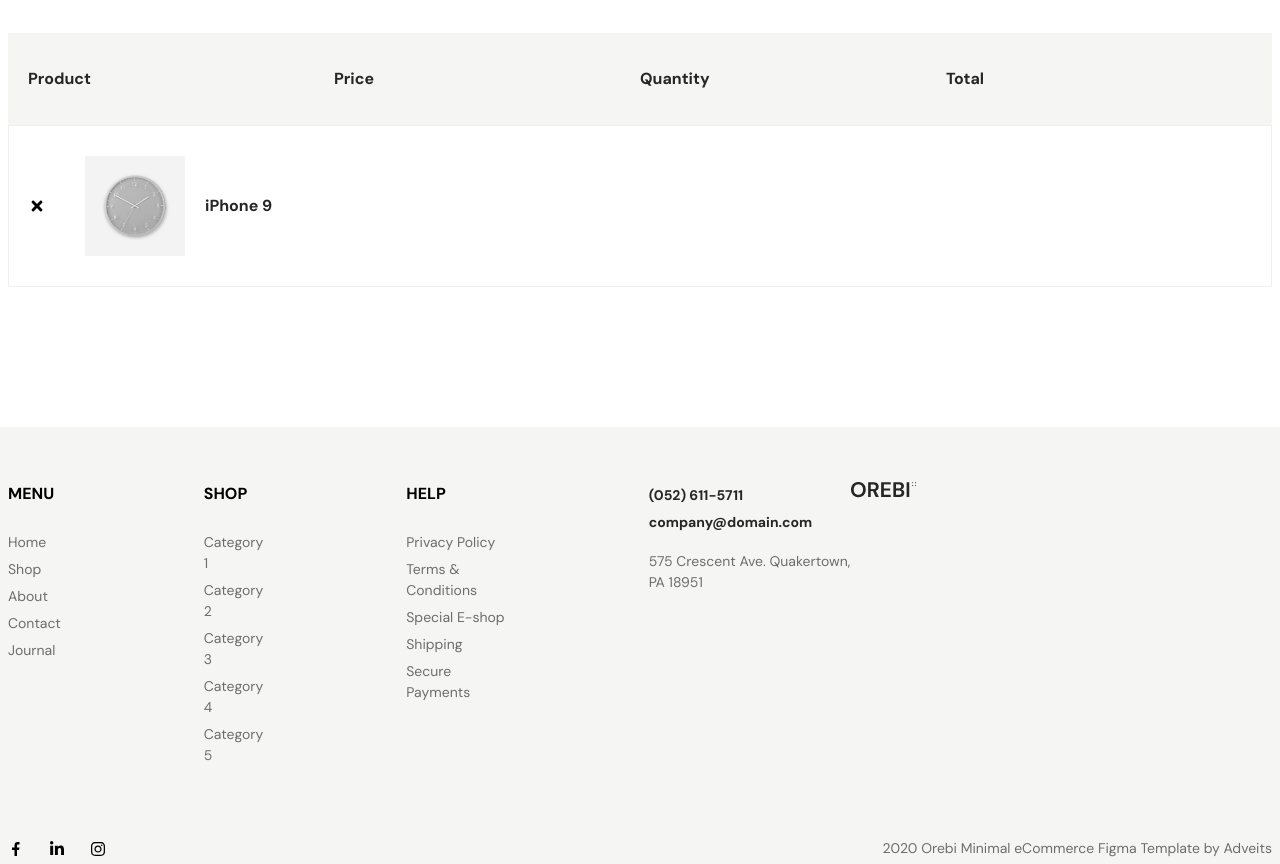
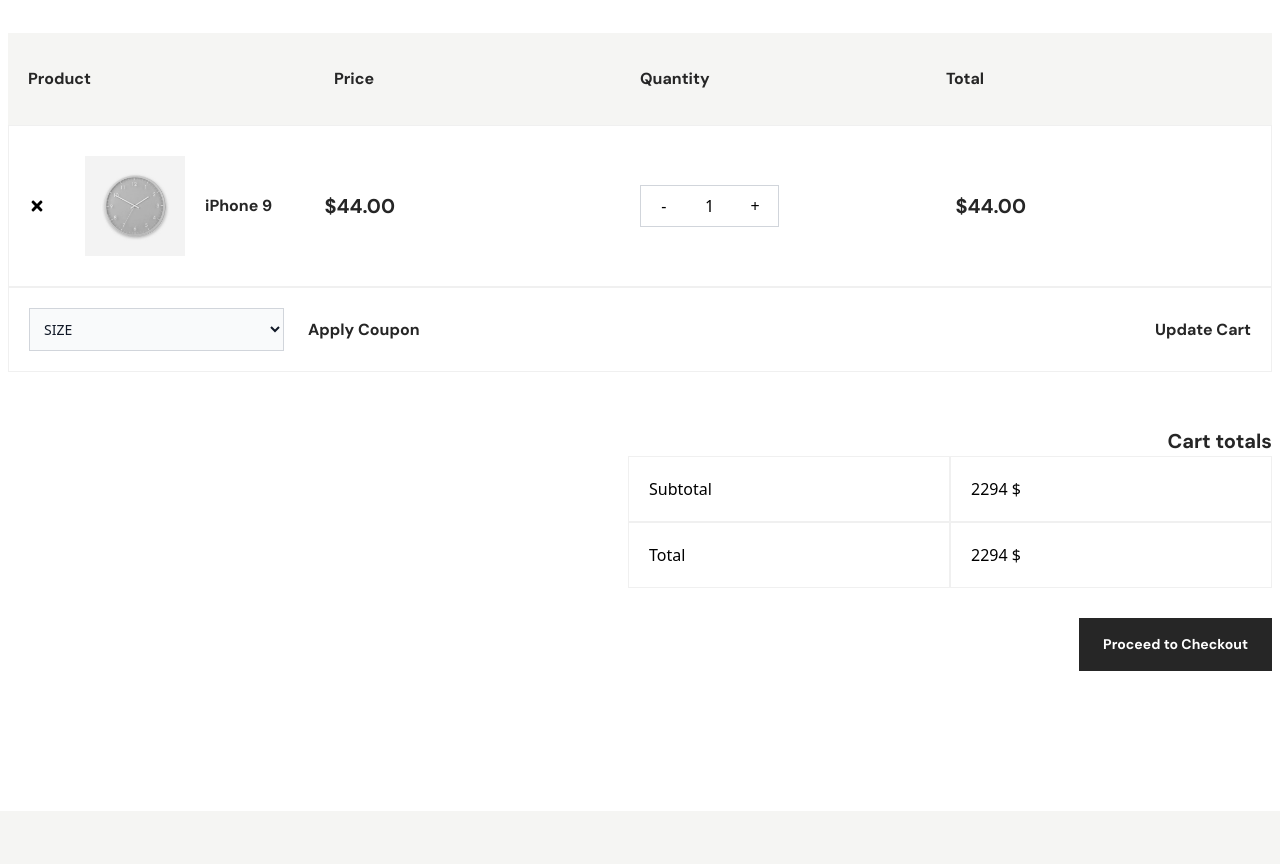
Before and after one commit to Hridoy2024/OREBI-E-Commerce-Website, a React (Vite) app: page /cart in a window 1280 px wide. Shown: the part 520-1384 px from the top of the page. Built offline with nearby package versions, Linux system fonts and the light colour scheme; no server answers; the HTML template or start-up script is replaced by a standard one.

Commit message:
cart done

```diff
--- a/src/App.jsx
+++ b/src/App.jsx
@@ -16,6 +16,7 @@ import Shop from "./Pages/Shop";
 import ProductFilter from "./Pages/ProductFilter";
 import Product from "./Pages/Product";
 import Cart from "./Pages/Cart";
+import Error from "./Components/Error";
 
 const router = createBrowserRouter(
   createRoutesFromElements(
@@ -37,6 +38,7 @@ const router = createBrowserRouter(
         <Route path="/contact" element={<Contact title="Contacts" />} />
         <Route path="/login" element={<Login title="Login" />} />
         <Route path="/signup" element={<Signup title="Signup" />} />
+        <Route path="*" element={<Error />} />
       </Route>
     </Route>
   )
--- /dev/null
+++ b/src/Components/Error.jsx
@@ -0,0 +1,19 @@
+import React from "react";
+import Container from "./Container";
+
+const Error = () => {
+  return (
+    <section>
+      <Container>
+        <h1 className="font-dm font-bold text-[200px] text-primary ">404</h1>
+        <p className="font-dm font-normal text-[20px] text-secondary leading-[30px] w-[750px] mt-2 ">
+          The page you were looking for couldn't be found. The page could be
+          removed or you misspelled the word while searching for it. Maybe try a
+          search?
+        </p>
+      </Container>
+    </section>
+  );
+};
+
+export default Error;
--- a/src/Components/Header.jsx
+++ b/src/Components/Header.jsx
@@ -15,6 +15,7 @@ import img from "../assets/headerimg.png";
 import { FaTimes } from "react-icons/fa";
 import { useDispatch } from "react-redux";
 import { productsReducer } from "../slices/ProductsSlice";
+import { Link } from "react-router-dom";
 
 const Header = () => {
   const dispatch = useDispatch();
@@ -245,9 +246,12 @@ const Header = () => {
                     </p>
 
                     <Flex className={`justify-between mt-3 `}>
-                      <button className=" py-4 px-10 border-[1px] border-[#2b2b2b] font-dm font-bold text-[14px] text-primary  ">
+                      <Link
+                        to={`/cart`}
+                        className=" py-4 px-10 border-[1px] border-[#2b2b2b] font-dm font-bold text-[14px] text-primary  "
+                      >
                         View Cart
-                      </button>
+                      </Link>
                       <button className=" py-4 px-10 border-[1px] border-[#2b2b2b] font-dm font-bold text-[14px] text-white bg-primary  ">
                         Checkout
                       </button>
--- a/src/Pages/Cart.jsx
+++ b/src/Pages/Cart.jsx
@@ -4,6 +4,7 @@ import Breadcums from "../Components/Breadcums";
 import Flex from "../Components/Flex";
 import { FaTimes } from "react-icons/fa";
 import Image from "../Components/Image";
+// import Flex from "./../Components/Flex";
 
 const Cart = ({ title }) => {
   return (
@@ -53,11 +54,91 @@ const Cart = ({ title }) => {
               </Flex>
             </div>
 
-            <div className="w-1/4"></div>
-            <div className="w-1/4"></div>
-            <div className="w-1/4"></div>
+            <div className="w-1/4">
+              <Flex className={`items-center h-full`}>
+                <p className="font-dm font-bold text-[20px] text-primary">
+                  $44.00
+                </p>
+              </Flex>
+            </div>
+            <div className="w-1/4">
+              <Flex className={`items-center h-full`}>
+                <Flex className={`w-[139px] border-[1px] border-gray-300 `}>
+                  <button className="w-1/3 py-2">-</button>
+                  <button className="w-1/3 py-2">1</button>
+                  <button className="w-1/3 py-2">+</button>
+                </Flex>
+              </Flex>
+            </div>
+            <div className="w-1/4">
+              <Flex className={`items-center h-full`}>
+                <p className="font-dm font-bold text-[20px] text-primary">
+                  $44.00
+                </p>
+              </Flex>
+            </div>
           </Flex>
           {/* cart main end */}
+
+          {/* lower section */}
+          <Flex className={`border-[1px] border-[#F0F0F0] p-5`}>
+            <div className="w-1/2">
+              <Flex className={`items-center gap-6`}>
+                <div className={`items-center gap-[14px]`}>
+                  <select
+                    id="countries"
+                    class="bg-gray-50 border border-gray-300 text-gray-900 text-sm block w-[255px] p-2.5"
+                  >
+                    <option value="US">SIZE</option>
+                    <option value="US">L</option>
+                    <option value="US">XL</option>
+                    <option value="US">XXL</option>
+                  </select>
+                </div>
+
+                <p className="font-dm font-bold text-[16px] text-primary ">
+                  Apply Coupon
+                </p>
+              </Flex>
+            </div>
+            <div className="w-1/2">
+              <Flex className={`items-center justify-end h-full`}>
+                <button className="font-dm font-bold text-[16px] text-primary ">
+                  Update Cart
+                </button>
+              </Flex>
+            </div>
+          </Flex>
+
+          {/* lower section end */}
+
+          {/* total section */}
+          <div className="mt-[54px] w-[644px] ml-auto ">
+            <h2 className="font-dm font-bold text-right text-[20px] text-primary ">
+              Cart totals
+            </h2>
+
+            <Flex>
+              <div className="w-1/2 border-[1px] border-[#F0F0F0] p-5">
+                Subtotal
+              </div>
+              <div className="w-1/2 border-[1px] border-[#F0F0F0] p-5">
+                2294 $
+              </div>
+            </Flex>
+
+            <Flex>
+              <div className="w-1/2 border-[1px] border-[#F0F0F0] p-5">
+                Total
+              </div>
+              <div className="w-1/2 border-[1px] border-[#F0F0F0] p-5">
+                2294 $
+              </div>
+            </Flex>
+
+            <button className=" ms-auto block mt-[30px] font-dm font-bold text-[14px] text-white bg-primary py-[16px] px-[24px] ">Proceed to Checkout</button>
+          </div>
+          {/* total section end */}
         </div>
       </Container>
     </section>
```
